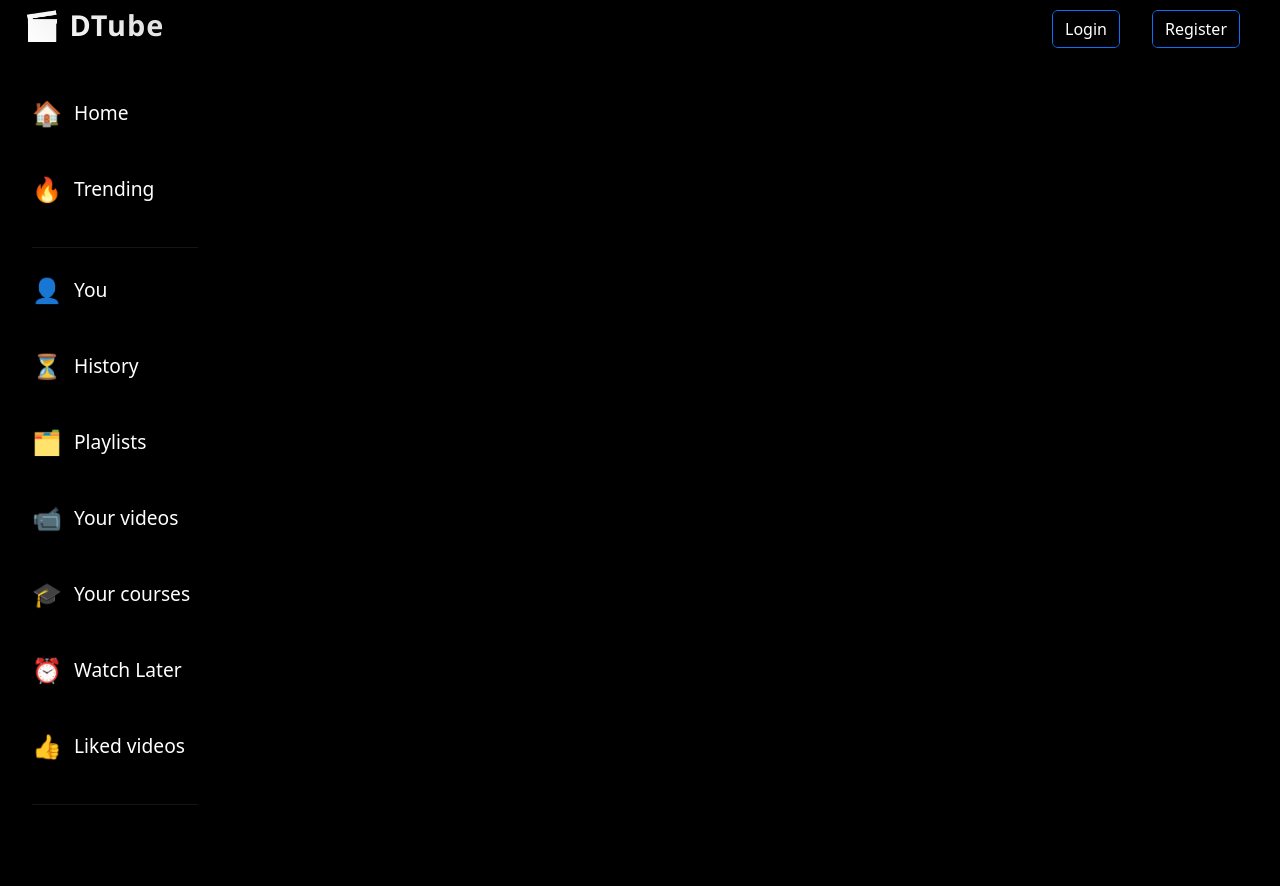
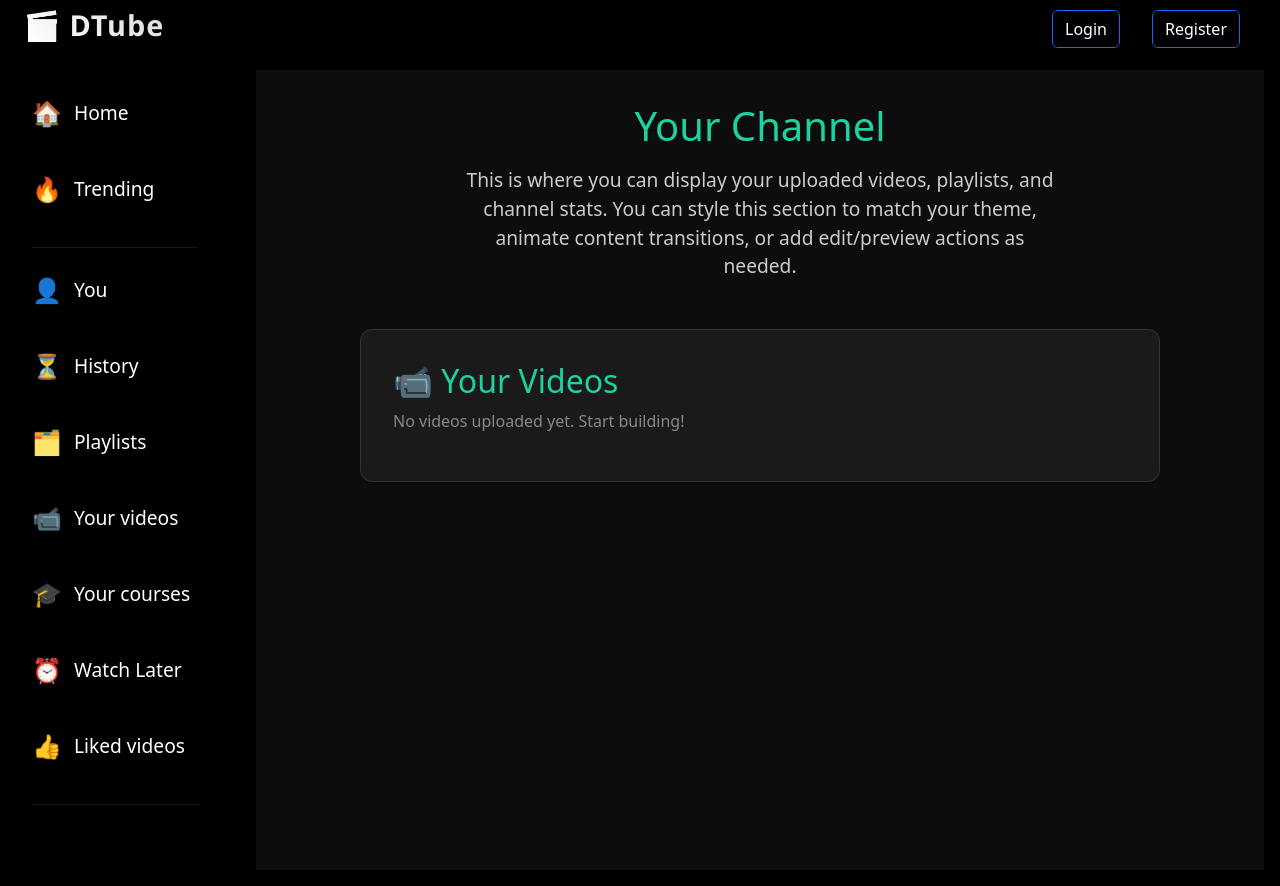
Before and after one commit to rdevang71/yt-full-stack, a React (Create React App) app in the folder frontend/: page /channel in a window 1280 px wide. Before the commit the page ends 800 px from the top, so only its background shows below. Built offline with nearby package versions, Linux system fonts and the light colour scheme; no server answers.

Commit message:
feat: add Channel component; create a new Channel page to display user videos and playlists, and update Profile component to navigate to the Channel

```diff
--- a/frontend/src/App.js
+++ b/frontend/src/App.js
@@ -6,11 +6,13 @@ import Home from "./components/Home/Home.js";
 import Register from "./components/Auth/Register.js";
 import Profile from "./components/Navbar/profile.js";
 import Login from "./components/Auth/Login.js";
-import Playlist from "./components/playlist/playlist.js"; // ✅ Added import
+import Playlist from "./components/playlist/playlist.js";
 import "./App.css";
 import { getCurrentUser } from "./api/auth.js";
 import Publish from "./components/Video/Publish.js";
-import PlaylistDetails from "./components/playlist/PlaylistDetails.js"; // ✅ Add this
+import PlaylistDetails from "./components/playlist/PlaylistDetails.js";
+import Channel from "./components/profile/channel.js"
+
 
 function App() {
   const location = useLocation();
@@ -78,7 +80,7 @@ function App() {
             <Route path="/publish" element={<Publish />} />
             <Route path="/playlists" element={<Playlist />} />
             <Route path="/playlist/:playlistId" element={<PlaylistDetails />} />
-
+            <Route path="/channel" element={<Channel />} />
           </Routes>
         </div>
       )}
--- a/frontend/src/components/Navbar/profile.js
+++ b/frontend/src/components/Navbar/profile.js
@@ -32,7 +32,8 @@ function Profile({ setIsLoggedIn }) {
     }
   };
 
-  if (!user) return <div className="text-center mt-5 text-white">Loading...</div>;
+  if (!user)
+    return <div className="text-center mt-5 text-white">Loading...</div>;
 
   const formattedDate = new Date(user.createdAt).toLocaleDateString("en-IN", {
     year: "numeric",
@@ -44,7 +45,7 @@ function Profile({ setIsLoggedIn }) {
     <div
       style={{
         minHeight: "100vh",
-        backgroundColor: "#0d0d0d",
+        backgroundColor: "#000",
         color: "#fff",
         padding: "2rem",
         display: "flex",
@@ -56,7 +57,7 @@ function Profile({ setIsLoggedIn }) {
         style={{
           width: "100%",
           maxWidth: "960px",
-          backgroundColor: "#111",
+          backgroundColor: "#000",
           borderRadius: "16px",
           boxShadow: "0 0 20px rgba(0, 0, 0, 0.6)",
           overflow: "hidden",
@@ -113,10 +114,16 @@ function Profile({ setIsLoggedIn }) {
           />
         </div>
 
-        <div style={{ paddingTop: "120px", padding: "2rem" }}>
+        <div style={{ paddingTop: "80px", padding: "2rem" }}>
           {/* Full Name & Join Date */}
           <div className="text-center mb-4">
-            <h2 style={{ color: "#1dd1a1", fontWeight: "bold", marginBottom: "0.5rem" }}>
+            <h2
+              style={{
+                color: "#1dd1a1",
+                fontWeight: "bold",
+                marginBottom: "0.5rem",
+              }}
+            >
               {user.fullName}
             </h2>
             <p style={{ fontStyle: "italic", color: "#ccc" }}>
@@ -127,7 +134,7 @@ function Profile({ setIsLoggedIn }) {
           {/* Profile Details */}
           <div
             style={{
-              backgroundColor: "#1a1a1a",
+              backgroundColor: "#000",
               padding: "1.5rem",
               borderRadius: "12px",
               boxShadow: "0 2px 10px rgba(0,0,0,0.6)",
@@ -138,23 +145,52 @@ function Profile({ setIsLoggedIn }) {
               margin: "0 auto",
             }}
           >
-            <p><strong style={{ color: "#1dd1a1" }}>👤 Username:</strong> {user.username}</p>
-            <p><strong style={{ color: "#1dd1a1" }}>📧 Email:</strong> {user.email}</p>
-            {user.phone && (
-              <p><strong style={{ color: "#1dd1a1" }}>📞 Phone:</strong> {user.phone}</p>
-            )}
-            {user.gender && (
-              <p><strong style={{ color: "#1dd1a1" }}>⚧ Gender:</strong> {user.gender}</p>
-            )}
-            {user.role && (
-              <p><strong style={{ color: "#1dd1a1" }}>🔖 Role:</strong> {user.role}</p>
-            )}
-            {user.bio && (
-              <p><strong style={{ color: "#1dd1a1" }}>📝 Bio:</strong> {user.bio}</p>
-            )}
-            {user.location && (
-              <p><strong style={{ color: "#1dd1a1" }}>📍 Location:</strong> {user.location}</p>
-            )}
+            <p>
+              <strong style={{ color: "#1dd1a1" }}>👤 Username:</strong>{" "}
+              {user.username}
+            </p>
+            <p>
+              <strong style={{ color: "#1dd1a1" }}>📧 Email:</strong>{" "}
+              {user.email}
+            </p>
+          </div>
+
+          <div className="mt-4 text-center">
+            <button
+              onClick={() => navigate("/channel")}
+              style={{
+                background: "linear-gradient(135deg, #1b1b1b, #242424)",
+                color: "#1dd1a1",
+                border: "1px solid #1dd1a1",
+                padding: "12px 30px",
+                borderRadius: "30px",
+                fontSize: "1rem",
+                fontWeight: "600",
+                cursor: "pointer",
+                boxShadow: "0 4px 12px rgba(0, 0, 0, 0.5)",
+                transition: "all 0.3s ease-in-out",
+                marginBottom: "1rem",
+                display: "inline-flex",
+                alignItems: "center",
+                gap: "8px",
+              }}
+              onMouseOver={(e) => {
+                e.currentTarget.style.transform = "scale(1.05)";
+                e.currentTarget.style.background =
+                  "linear-gradient(135deg, #242424, #1b1b1b)";
+                e.currentTarget.style.boxShadow =
+                  "0 6px 18px rgba(29, 209, 161, 0.6)";
+              }}
+              onMouseOut={(e) => {
+                e.currentTarget.style.transform = "scale(1)";
+                e.currentTarget.style.background =
+                  "linear-gradient(135deg, #1b1b1b, #242424)";
+                e.currentTarget.style.boxShadow =
+                  "0 4px 12px rgba(0, 0, 0, 0.5)";
+              }}
+            >
+              🎛️ Go to Your Channel
+            </button>
           </div>
 
           {/* Logout Button */}
@@ -175,11 +211,13 @@ function Profile({ setIsLoggedIn }) {
               }}
               onMouseOver={(e) => {
                 e.currentTarget.style.transform = "scale(1.05)";
-                e.currentTarget.style.boxShadow = "0 6px 20px rgba(29, 209, 161, 0.6)";
+                e.currentTarget.style.boxShadow =
+                  "0 6px 20px rgba(29, 209, 161, 0.6)";
               }}
               onMouseOut={(e) => {
                 e.currentTarget.style.transform = "scale(1)";
-                e.currentTarget.style.boxShadow = "0 4px 15px rgba(29, 209, 161, 0.4)";
+                e.currentTarget.style.boxShadow =
+                  "0 4px 15px rgba(29, 209, 161, 0.4)";
               }}
             >
               🚪 Logout
--- /dev/null
+++ b/frontend/src/components/profile/channel.js
@@ -0,0 +1,41 @@
+import React from "react";
+
+function Channel() {
+  return (
+    <div
+      style={{
+        minHeight: "100vh",
+        backgroundColor: "#0d0d0d",
+        color: "#fff",
+        padding: "2rem",
+        display: "flex",
+        flexDirection: "column",
+        alignItems: "center",
+      }}
+    >
+      <h1 style={{ color: "#1dd1a1", marginBottom: "1rem" }}>Your Channel</h1>
+      <p style={{ fontSize: "1.2rem", color: "#ccc", maxWidth: "600px", textAlign: "center" }}>
+        This is where you can display your uploaded videos, playlists, and channel stats.
+        You can style this section to match your theme, animate content transitions,
+        or add edit/preview actions as needed.
+      </p>
+      {/* Placeholder for channel content */}
+      <div
+        style={{
+          marginTop: "2rem",
+          width: "100%",
+          maxWidth: "800px",
+          backgroundColor: "#1a1a1a",
+          borderRadius: "12px",
+          padding: "2rem",
+          border: "1px solid #333",
+        }}
+      >
+        <h2 style={{ color: "#1dd1a1" }}>📹 Your Videos</h2>
+        <p style={{ color: "#888" }}>No videos uploaded yet. Start building!</p>
+      </div>
+    </div>
+  );
+}
+
+export default Channel;
```
